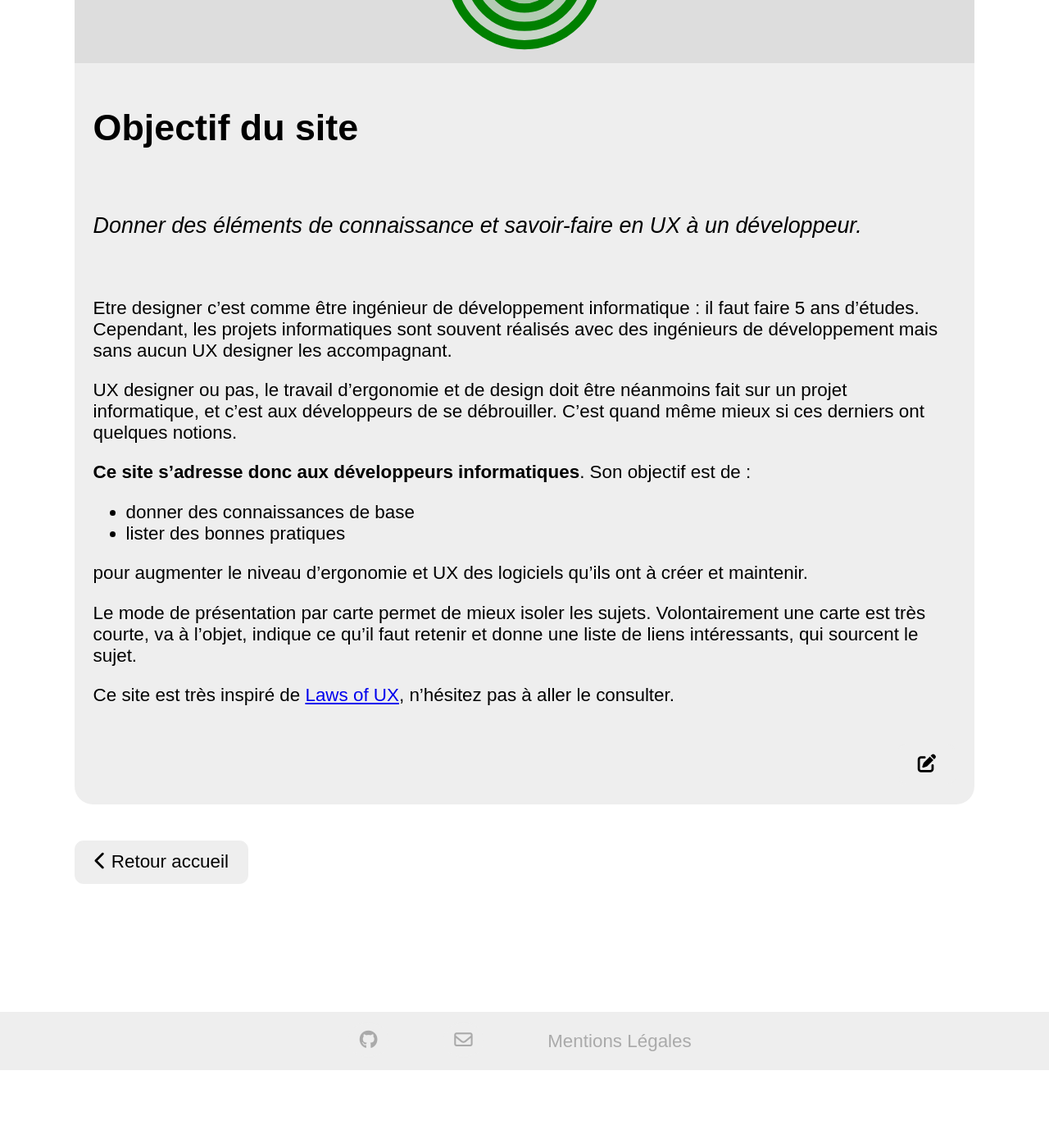
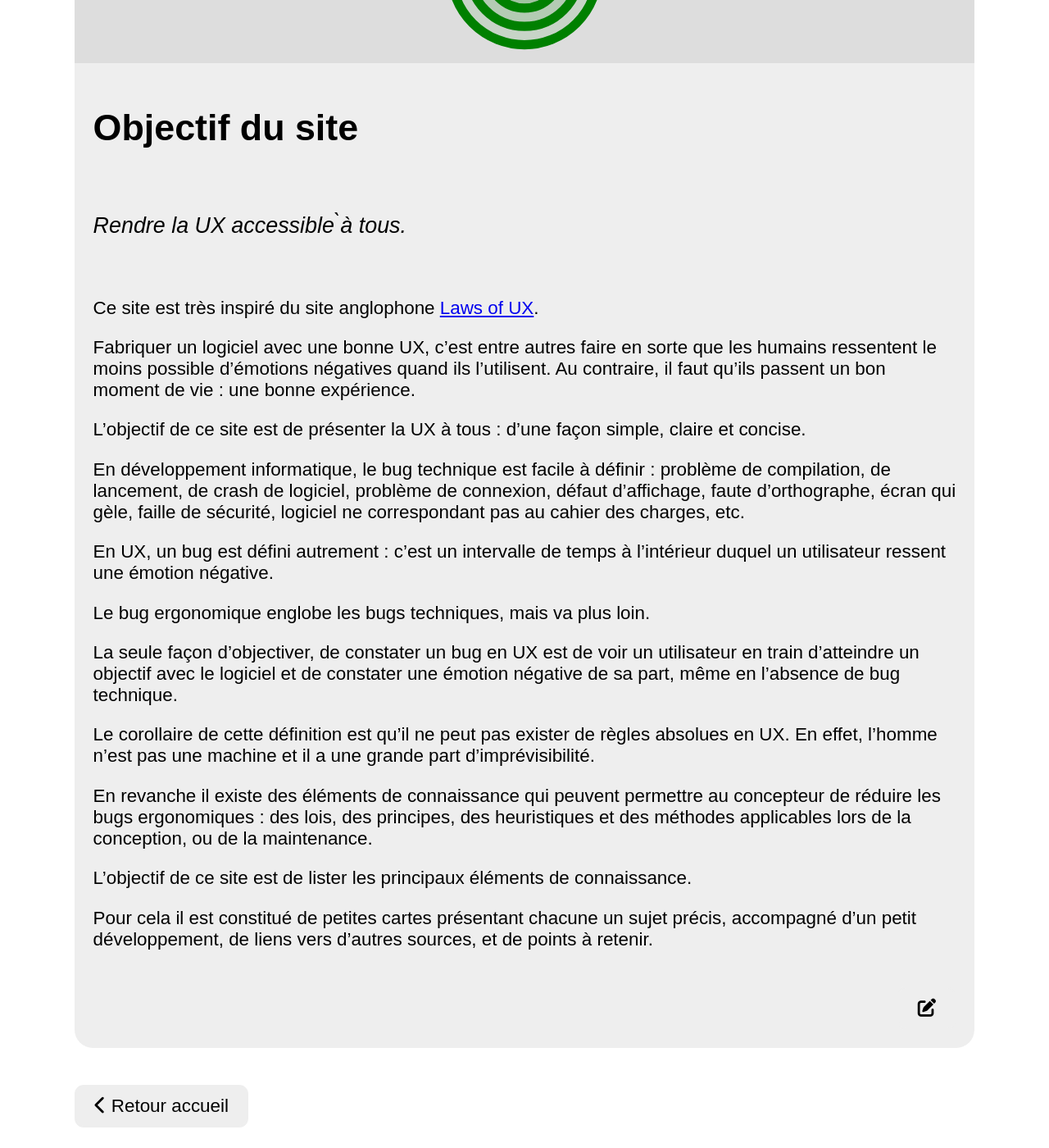
Before and after one commit to ux-lois/ux-lois.github.io, a Jekyll site: the page built from docs/_cards/01-purpose.md, in a window 1280 px wide and 1400 px high, scrolled down 379 px. Shown: the whole window at 82% size. Built offline with Jekyll 4.4.1, drawn with Linux system fonts in a browser that asks for light colours; nearby versions of some CDN libraries; before the commit the page ends 1684 px from its top, so only the background shows below that.

Commit message:
dev: purpose

```diff
--- a/docs/_cards/01-purpose.md
+++ b/docs/_cards/01-purpose.md
@@ -1,23 +1,45 @@
 ---
 title: Objectif du site
 category: article
-excerpt: Donner des éléments de connaissance et savoir-faire en UX à un développeur.
-color: violet
+excerpt: Rendre la UX accessible ̀à tous.
 image: purpose
 ---
 
-Etre designer c'est comme être ingénieur de développement informatique : il faut faire 5 ans d'études. Cependant, les projets informatiques sont souvent réalisés avec des ingénieurs de développement mais sans aucun UX designer les accompagnant.
+Ce site est très inspiré du site anglophone [Laws of UX](https://lawsofux.com/).
 
-UX designer ou pas, le travail d'ergonomie et de design doit être néanmoins fait sur un projet informatique, et c'est aux développeurs de se débrouiller. C'est quand même mieux si ces derniers ont quelques notions.
+Fabriquer un logiciel avec une bonne UX, c'est entre autres faire en sorte que
+les humains ressentent le moins possible d'émotions négatives quand ils
+l'utilisent. Au contraire, il faut qu'ils passent un bon moment de vie : une
+bonne expérience.
 
-**Ce site s'adresse donc aux développeurs informatiques**. Son objectif est de :
+L'objectif de ce site est de présenter la UX à tous : d'une façon simple, claire
+et concise.
 
-- donner des connaissances de base
-- lister des bonnes pratiques
+En développement informatique, le bug technique est facile à définir : problème
+de compilation, de lancement, de crash de logiciel, problème de connexion,
+défaut d'affichage, faute d'orthographe, écran qui gèle, faille de sécurité,
+logiciel ne correspondant pas au cahier des charges, etc.
 
-pour augmenter le niveau d'ergonomie et UX des logiciels qu'ils ont à créer et
-maintenir.
+En UX, un bug est défini autrement : c'est un intervalle de temps à l'intérieur
+duquel un utilisateur ressent une émotion négative.
 
-Le mode de présentation par carte permet de mieux isoler les sujets. Volontairement une carte est très courte, va à l'objet, indique ce qu'il faut retenir et donne une liste de liens intéressants, qui sourcent le sujet.
+Le bug ergonomique englobe les bugs techniques, mais va plus loin.
 
-Ce site est très inspiré de [Laws of UX](https://lawsofux.com/), n'hésitez pas à aller le consulter.
+La seule façon d'objectiver, de constater un bug en UX est de voir un
+utilisateur en train d'atteindre un objectif avec le logiciel et de constater
+une émotion négative de sa part, même en l'absence de bug technique.
+
+Le corollaire de cette définition est qu'il ne peut pas exister de règles
+absolues en UX. En effet, l'homme n'est pas une machine et il a une grande part
+d'imprévisibilité.
+
+En revanche il existe des éléments de connaissance qui peuvent permettre au
+concepteur de réduire les bugs ergonomiques : des lois, des principes, des
+heuristiques et des méthodes applicables lors de la conception, ou de la
+maintenance.
+
+L'objectif de ce site est de lister les principaux éléments de connaissance.
+
+Pour cela il est constitué de petites cartes présentant chacune un sujet précis,
+accompagné d'un petit développement, de liens vers d'autres sources, et de
+points à retenir.
```
